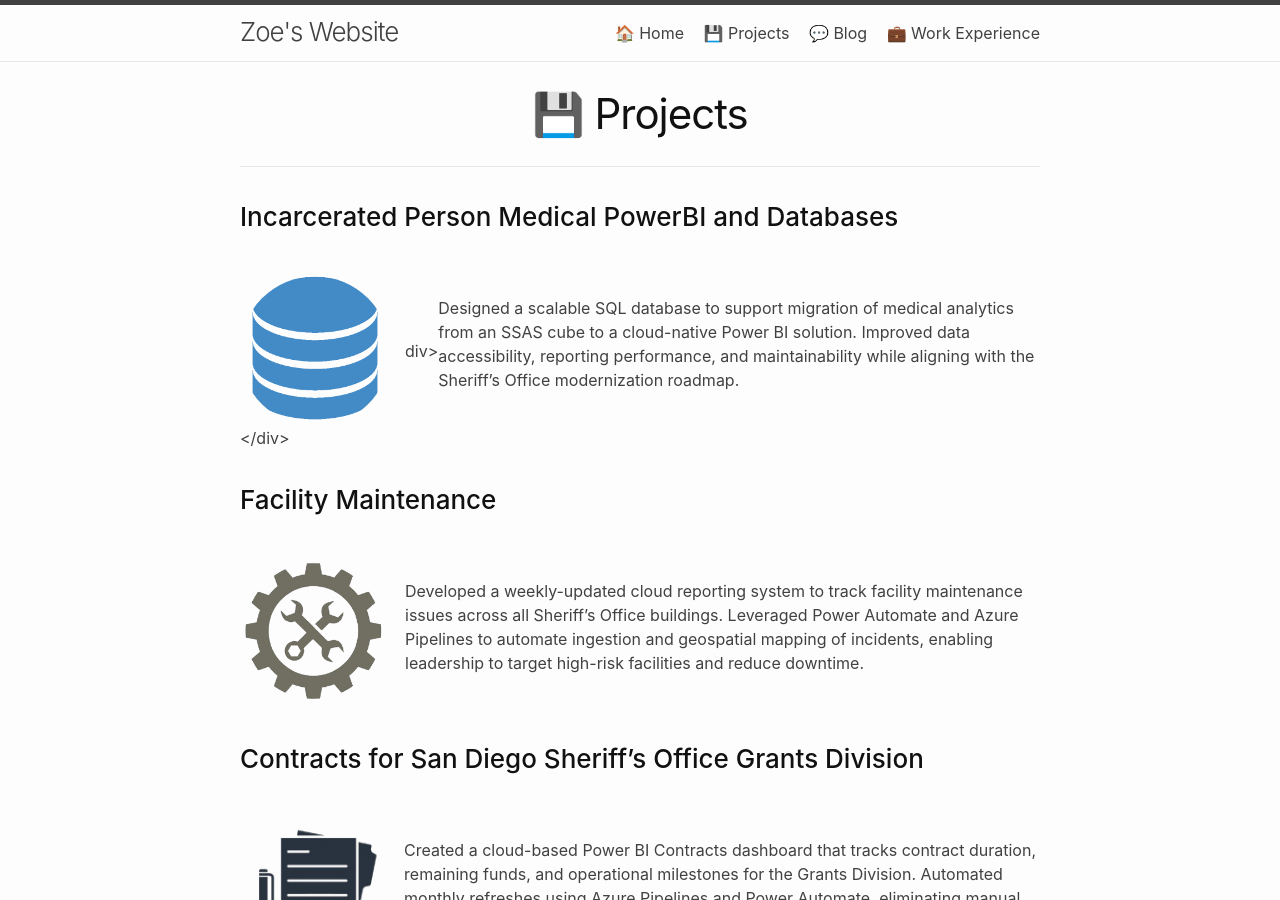
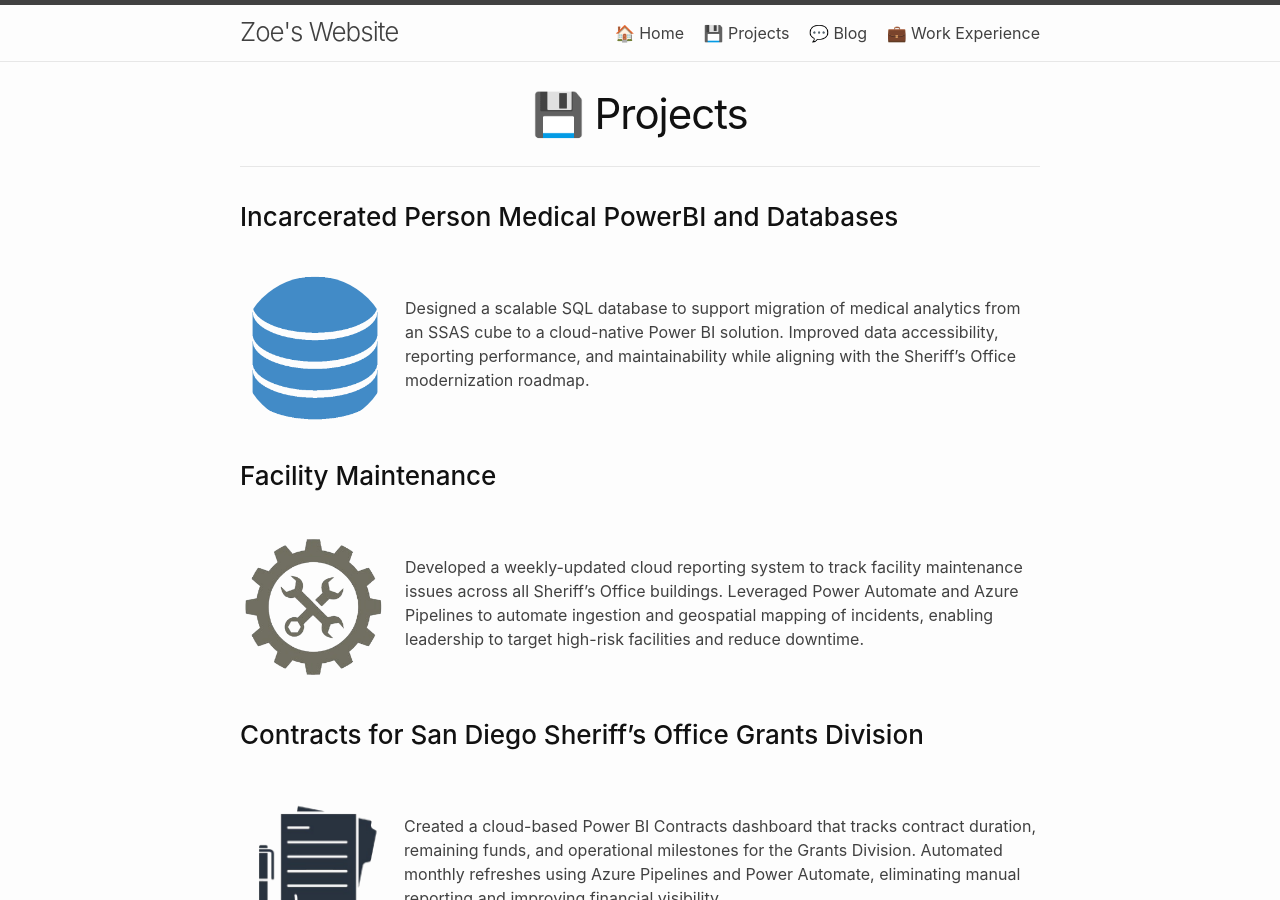
Before and after one commit to zoeludena/zoeludena.github.io, a Jekyll site: the page built from projects.md, in a window 1280 px wide and 900 px high. Built offline with Jekyll 4.4.1, drawn with Linux system fonts in a browser that asks for light colours.

Commit message:
Fix HTML tags in project description

```diff
--- a/projects.md
+++ b/projects.md
@@ -5,7 +5,7 @@ permalink: /projects/
 order: 3
 ---
 ### Incarcerated Person Medical PowerBI and Databases
-<div style="display: flex; align-items: center; margin-top: 40px;"> <img src="/assets/images/db.png" style="clip-path: circle(); width: 150px; height: 150px; object-fit: cover; margin-right: 15px;"> div>
+<div style="display: flex; align-items: center; margin-top: 40px;"> <img src="/assets/images/db.png" style="clip-path: circle(); width: 150px; height: 150px; object-fit: cover; margin-right: 15px;"> <div>
 <p>Designed a scalable SQL database to support migration of medical analytics from an SSAS cube to a cloud-native Power BI solution. Improved data accessibility, reporting performance, and maintainability while aligning with the Sheriff’s Office modernization roadmap.</p>
 </div>
 </div>
```
